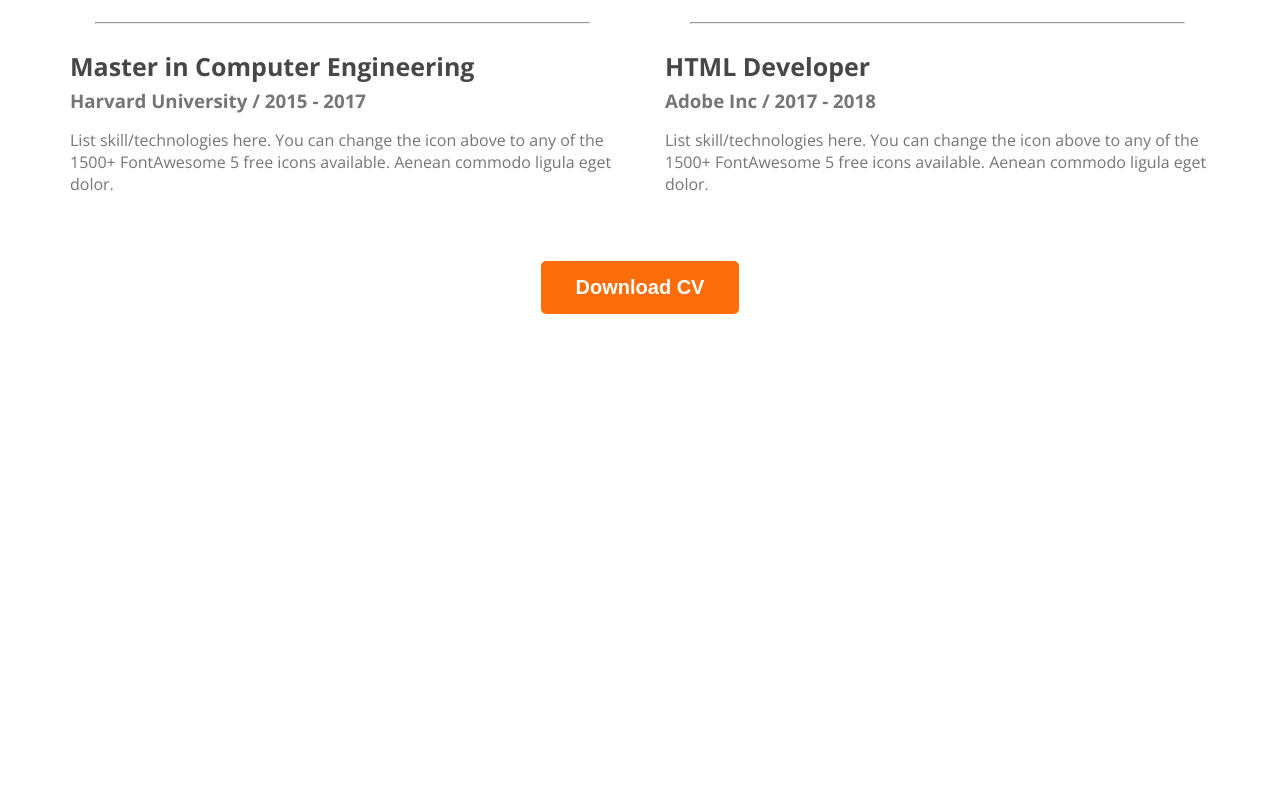
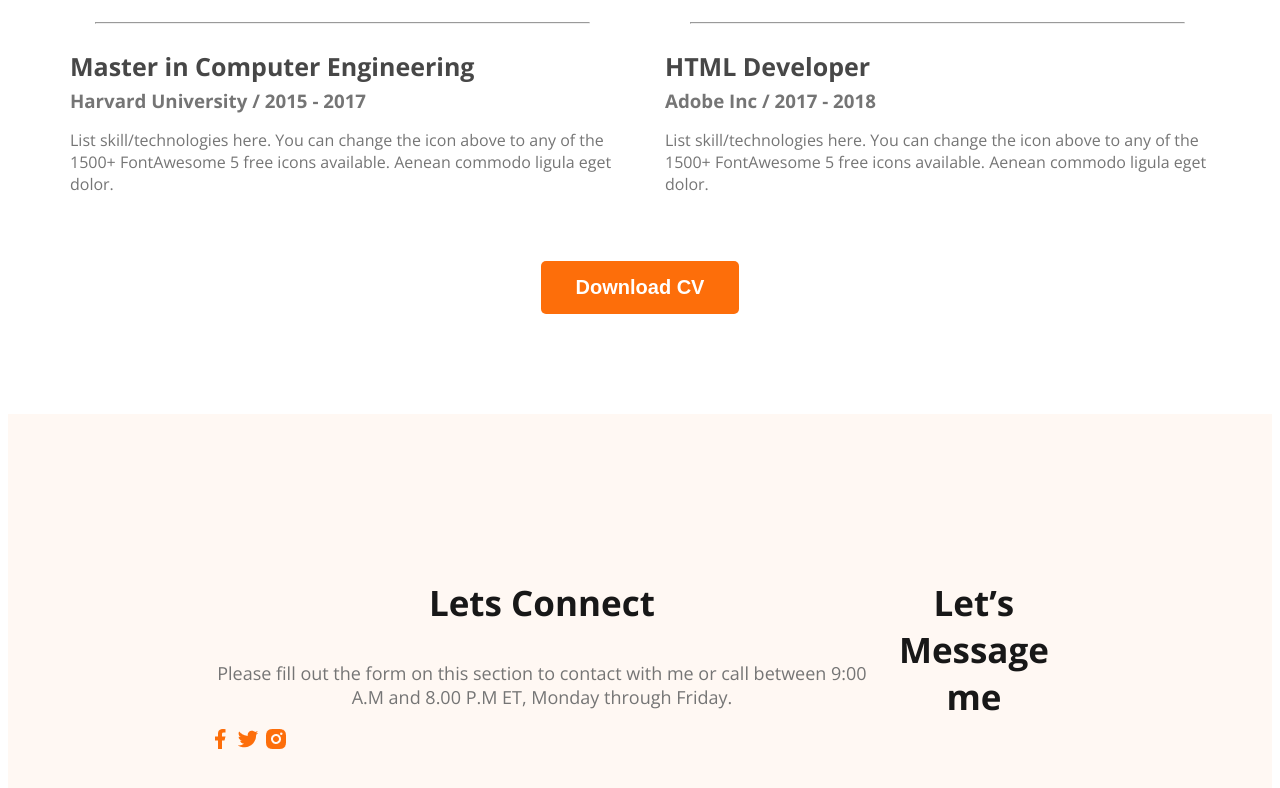
Before and after one commit to Rumasultana23/webdeveloper-portfolio, a plain HTML site: page index.html in a window 1280 px wide. Shown: the part 2685-3473 px from the top of the page. Before the commit the page ends 3007 px from the top, so only its background shows below. Drawn offline with nearby package versions, Linux system fonts and the light colour scheme.

Commit message:
added footer section

```diff
--- a/index.html
+++ b/index.html
@@ -153,8 +153,20 @@
 
         </section>
     </main>
+    <!-- footer section -->
     <footer>
-
+        <div class="footer-column">
+            <h3 class="section-title">Lets Connect</h3>
+            <p class="section-description">Please fill out the form on this section to contact with me or call between 9:00 A.M and 8.00 P.M ET, Monday through Friday.</p>
+            <div class="social-links">
+                <a href=""><img src="images/icons/facebook.png" alt=""></a>
+                <a href=""><img src="images/icons/twitter.png" alt=""></a>
+                <a href=""><img src="images/icons/insta.png" alt=""></a>
+            </div>
+        </div>
+        <div class="footer-column">
+            <h3 class="section-title">Let’s Message me</h3>
+        </div>
     </footer>
 </body>
 
--- a/styles/portfolio.css
+++ b/styles/portfolio.css
@@ -192,3 +192,10 @@ main section {
     text-align: center;
     margin-top: 50px;
 }
+/* footer styles */
+footer{
+    display: flex;
+    background: #FFF8F3;
+    margin-top: 100px;
+    padding: 130px 200px ;
+}
```
